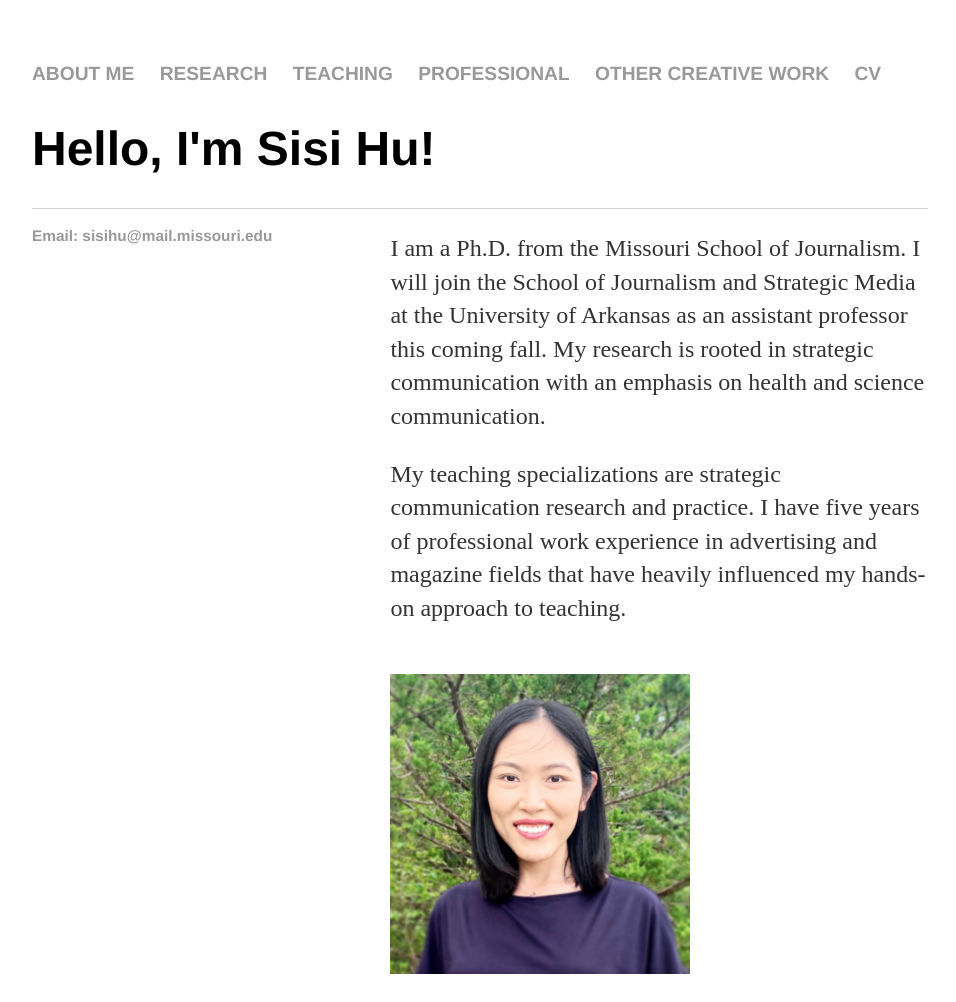
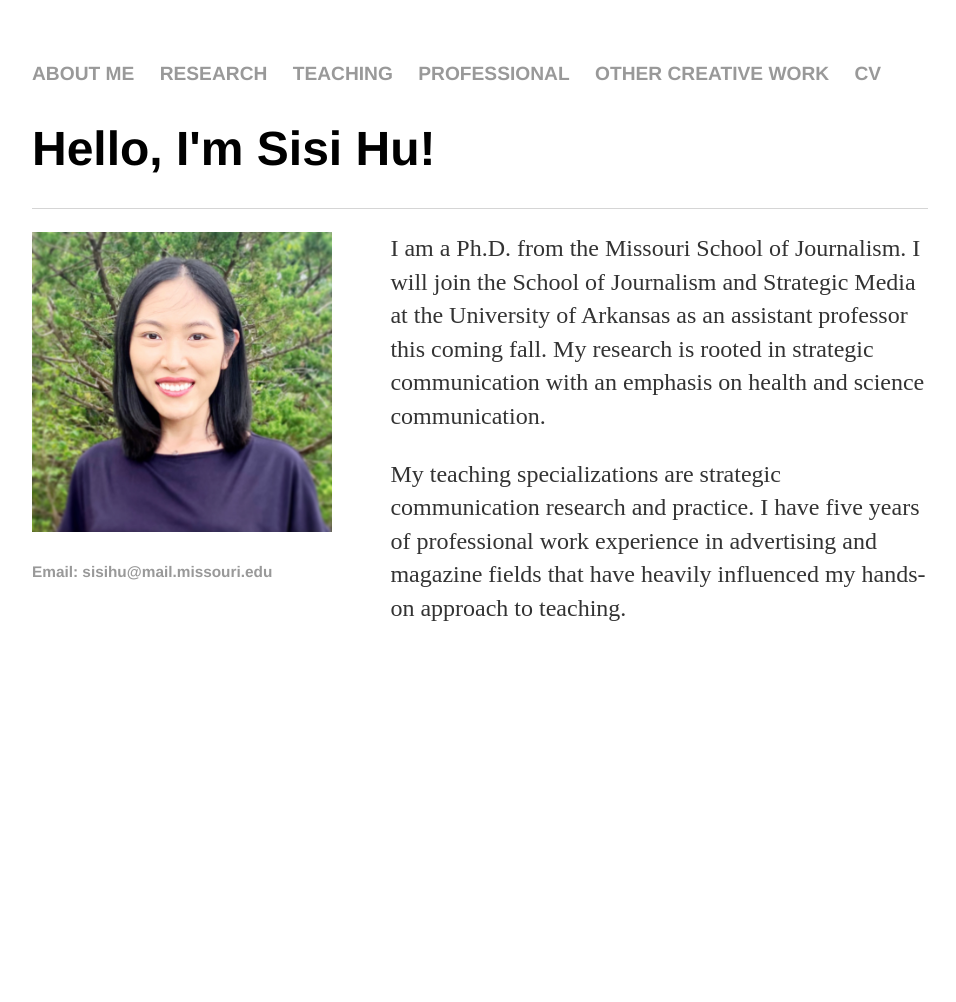
Before and after one commit to sisihuphd/sisihuphd.github.io, a Jekyll site: the page built from index.html, in a window 1280 px wide. Shown: the whole page, without its empty margins (160-1116 px from the left). Built offline with Jekyll 4.4.1, drawn with Linux system fonts in a browser that asks for light colours; after the commit the page ends 900 px from its top, so only the background shows below that.

Commit message:
Update index.html

```diff
--- a/index.html
+++ b/index.html
@@ -11,6 +11,7 @@ title: Sisi Hu | About Me
 
                       <p>My teaching specializations are strategic communication research and practice.
 			          I have five years of professional work experience in advertising and magazine fields that have heavily influenced my hands-on approach to teaching.  </p>
-	      <div id="profile-photo"><img src="../images/IMG_7355.JPG" width="300" vspace="24"></div>
 	      </div>
+              <div id="profile-photo"><img src="../images/IMG_7355.JPG" width="300" vspace="24"></div>
+
 </div><!-- /.blurb -->
```
